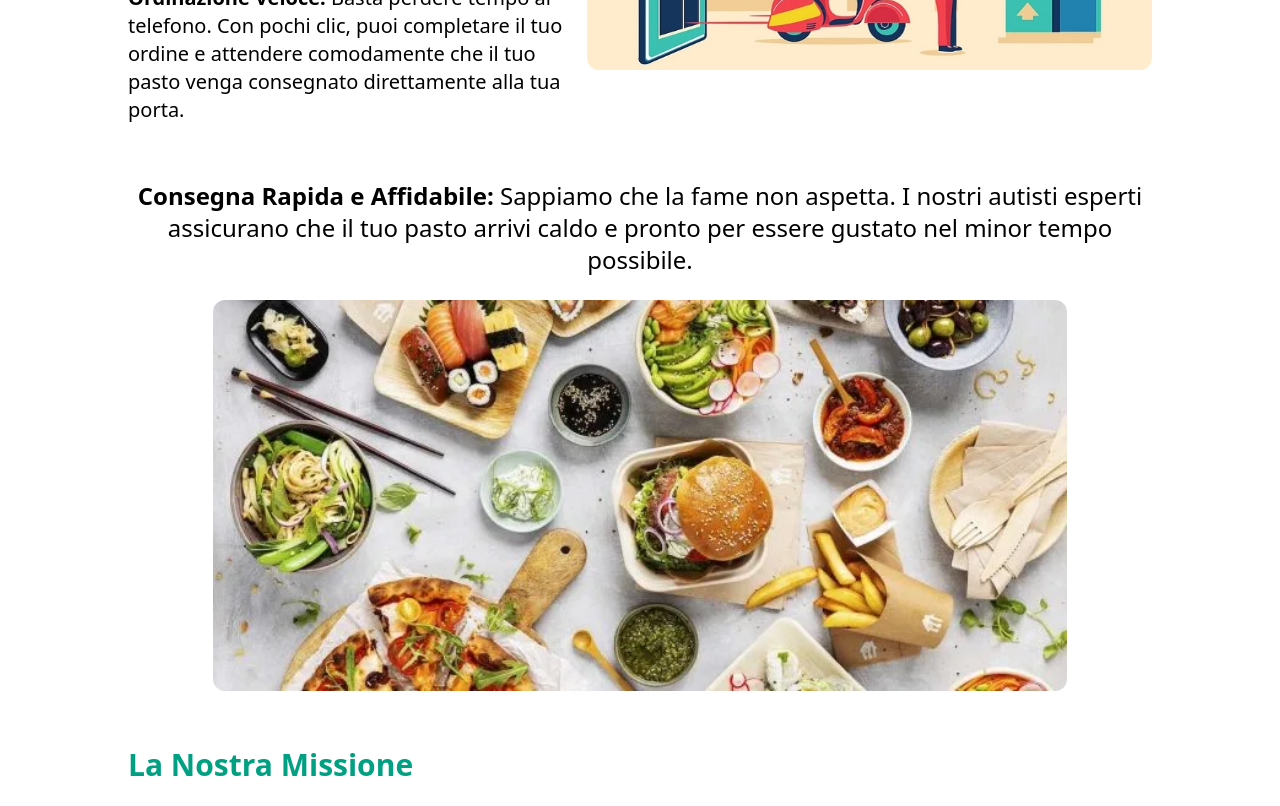
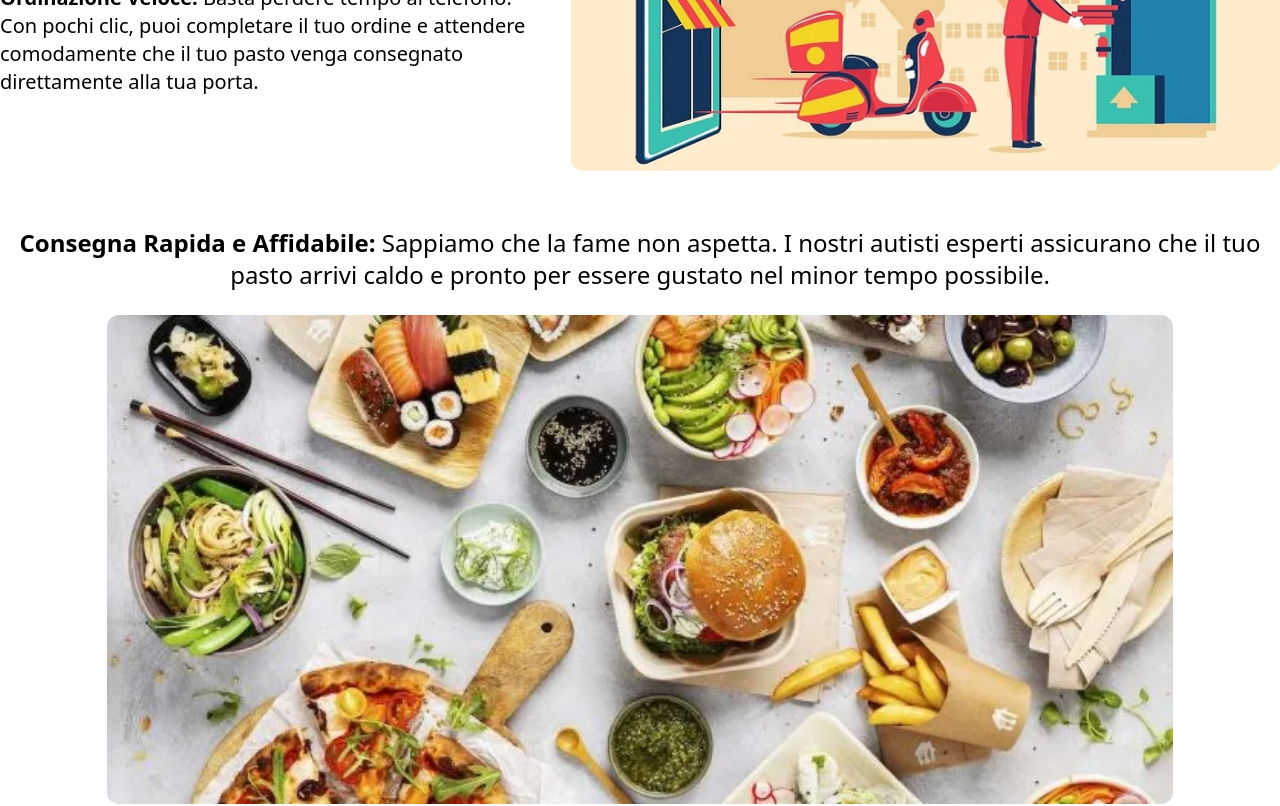
Before and after one commit to Giovanni-Palmitessa/project96-team7-deliveboo-vue, a Vue app: page /about in a window 1280 px wide. Shown: the part 952-1758 px from the top of the page. Built offline with nearby package versions, Linux system fonts and the light colour scheme.

Commit message:
add container with max width

```diff
--- a/src/pages/AppAbout.vue
+++ b/src/pages/AppAbout.vue
@@ -3,7 +3,7 @@ export default {};
 </script>
 
 <template>
-  <div class="container mx-auto w-4/5">
+  <div class="container">
     <h1 class="mt-28 text-3xl font-bold text-secondary">
       DeliveBoo: Gusta i Sapori del Mondo Comodamente a Casa Tua!
     </h1>
@@ -127,4 +127,9 @@ export default {};
   </div>
 </template>
 
-<style></style>
+<style>
+.container {
+  max-width: 1300px;
+  margin-inline: auto;
+}
+</style>
```
